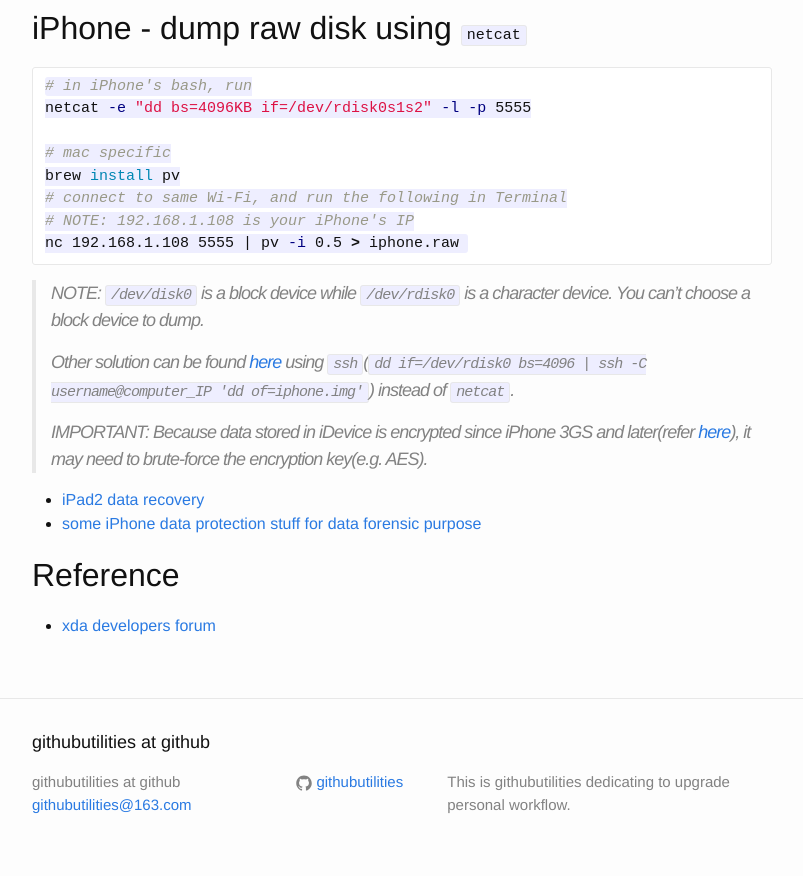
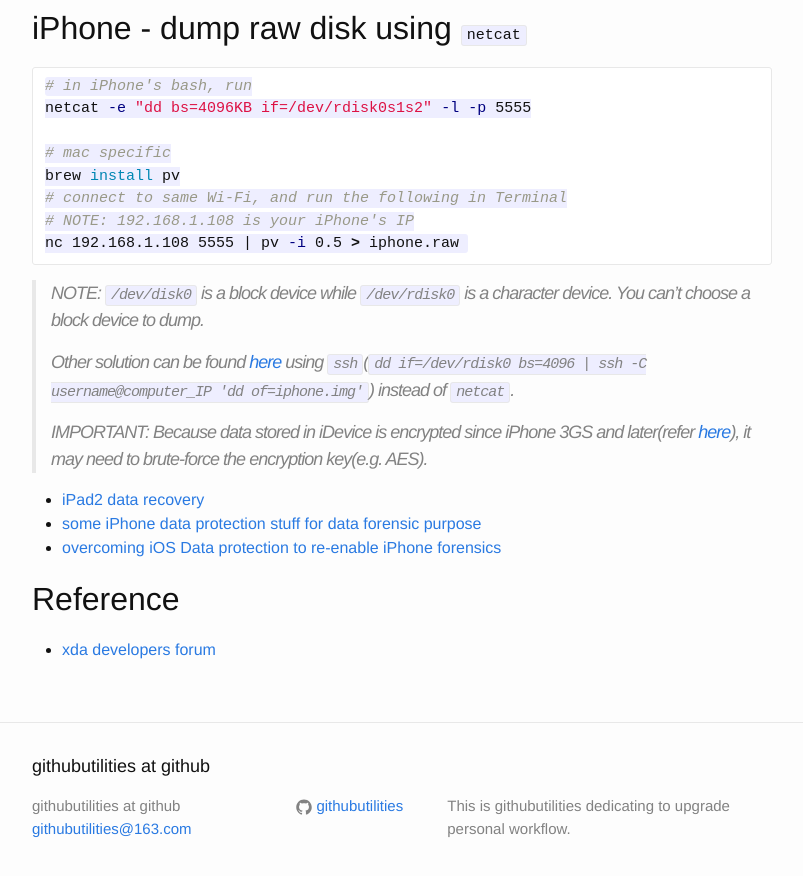
Before and after one commit to githubutilities/githubutilities.github.io, a Jekyll site: the page built from _posts/2015-01-30-android-and-iphone-internal-memory-dump.markdown, in a window 1280 px wide and 900 px high, scrolled down 795 px. Shown: the top 876 px of the window, without its empty margins (238-1041 px from the left). Built offline with Jekyll 4.4.1, drawn with Linux system fonts in a browser that asks for light colours; Markdown is read by kramdown in place of the engine named in the settings.

Commit message:
Add iPhone data forensics reference

```diff
--- a/_posts/2015-01-30-android-and-iphone-internal-memory-dump.markdown
+++ b/_posts/2015-01-30-android-and-iphone-internal-memory-dump.markdown
@@ -50,6 +50,7 @@
 
 * [iPad2 data recovery](http://outergalactic.org/blog/no-love-for-ipad2-data-recovery/)
 * [some iPhone data protection stuff for data forensic purpose](https://code.google.com/p/iphone-dataprotection/)
+* [overcoming iOS Data protection to re-enable iPhone forensics](https://media.blackhat.com/bh-us-11/Belenko/BH_US_11_Belenko_iOS_Forensics_Slides.pdf)
 
 
 ## Reference
```
